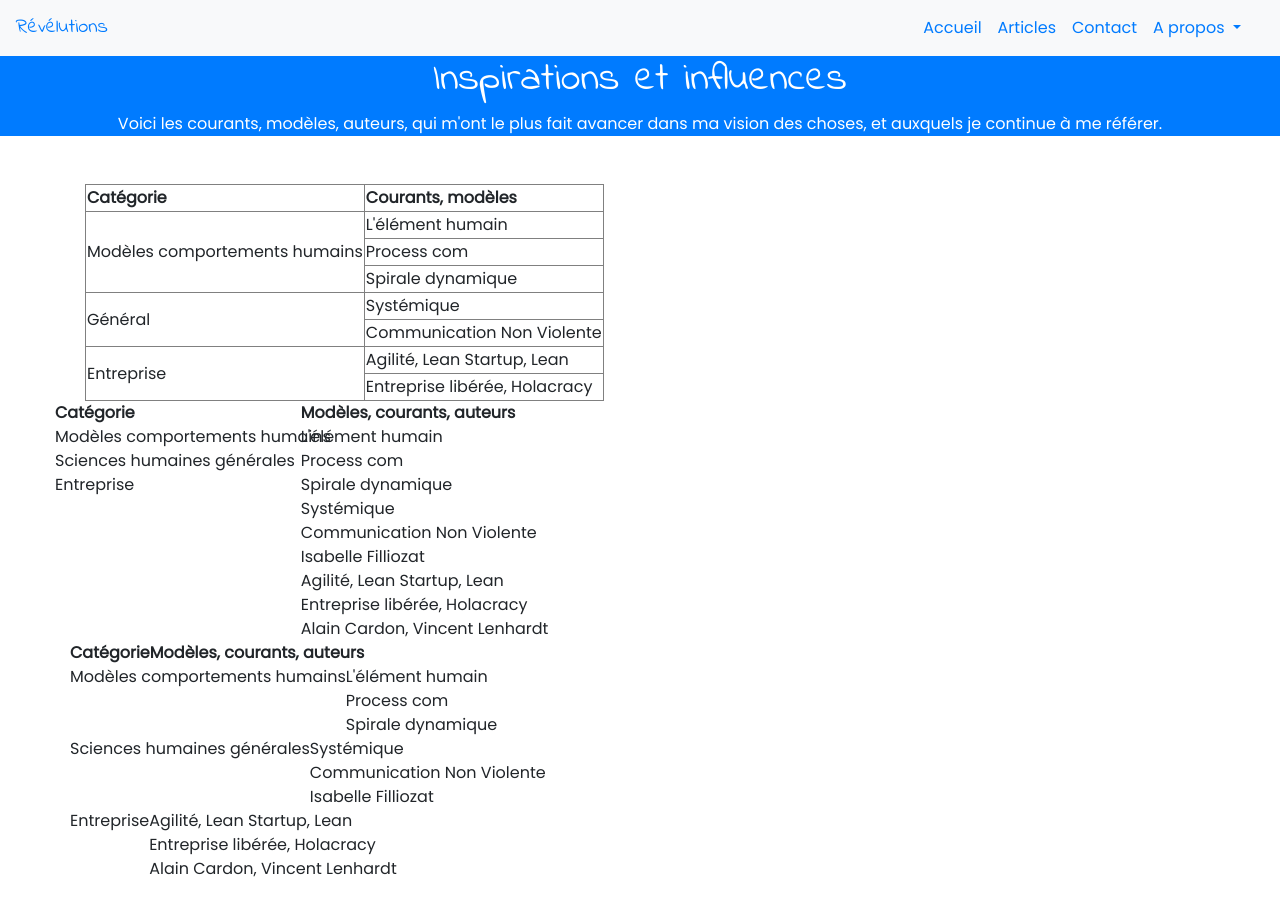
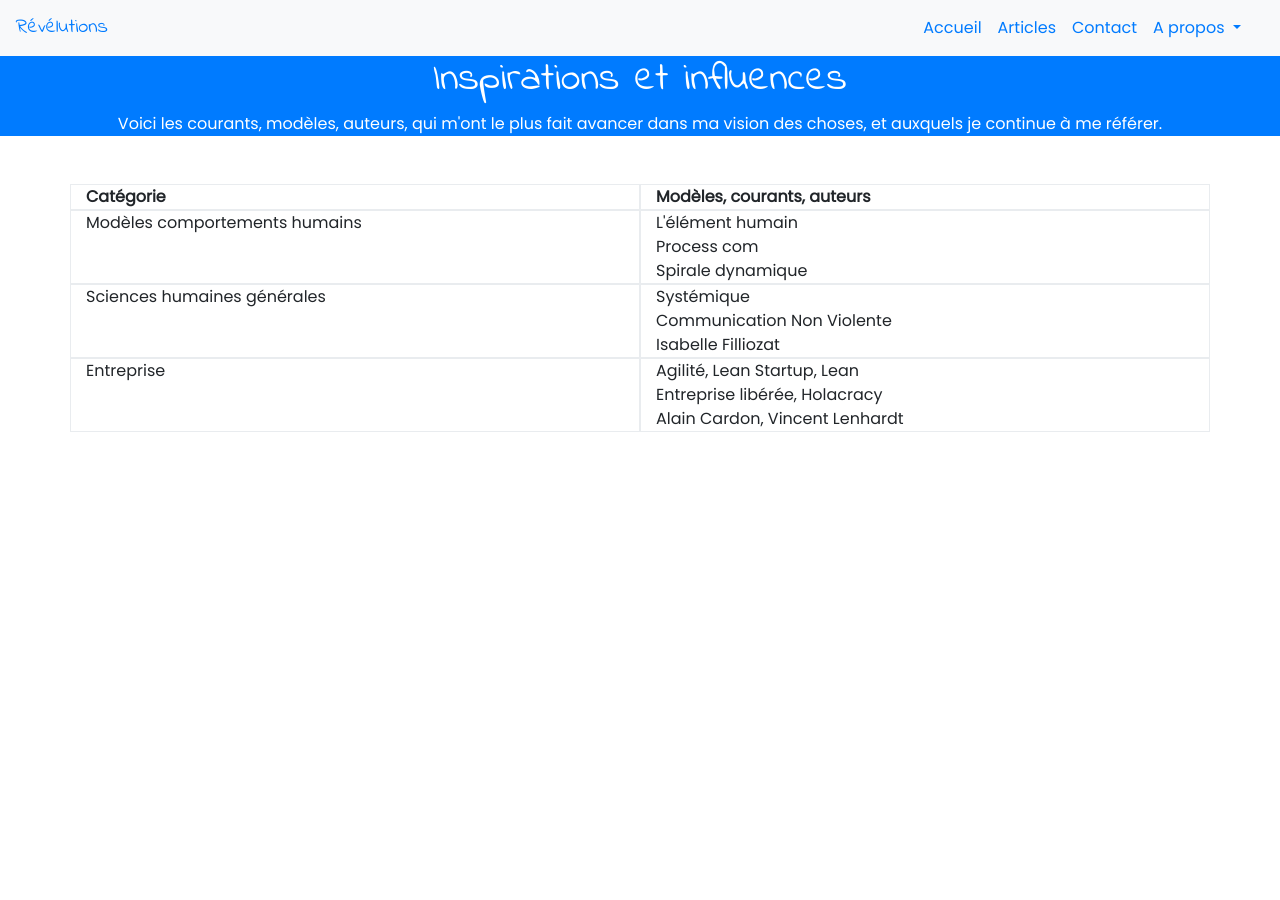
Before and after one commit to OrgaEvolutions/Nathoup.github.io, a Jekyll site: the page built from divers/inspirations.html, in a window 1280 px wide. Built offline with Jekyll 4.4.1, drawn with Linux system fonts in a browser that asks for light colours; nearby versions of some CDN libraries; some web fonts are replaced.

Commit message:
Update inspirations.html

```diff
--- a/divers/inspirations.html
+++ b/divers/inspirations.html
@@ -4,102 +4,21 @@ title: Inspirations et influences
 intro: Voici les courants, modèles, auteurs, qui m'ont le plus fait avancer dans ma vision des choses, et auxquels je continue à me référer.
 ---
 
-
-  <table  border="1px">
-    <tr>
-      <th><b>Catégorie</b></th>
-      <th><b>Courants, modèles</b></th>
-      <!--<th><b>Livres</b></th>-->
-    </tr>
-    <tr>
-      <td rowspan=3>
-        Modèles comportements humains
-      </td>
-      <td>L'élément humain</td>
-      <!--<td>L'élément humain, Will Schutz</td>-->
-    </tr>
-
-    <tr>
-      <td>Process com</td>
-      <!--<td></td>-->
-    </tr>
-
-    <!--<tr>
-      <td>Logique émotionnelle</td>
-      <!--<td>Comment apprivoiser son crocodile, Catherine Aimelet-Perissol</td>-->
-   <!-- </tr>-->
-
-    <tr>
-      <td>Spirale dynamique</td>
-      <!--<td></td>-->
-    </tr>
-
-    <tr>
-      <td rowspan=2>Général</td>
-      <td>Systémique</td>
-      <!--<td>Solution Focus, Géry Derbier
-        <br>La cinquième discipline, Peter Senge</td>-->
-    </tr>
-    <tr>
-      <td>Communication Non Violente</td>
-    </tr>
-
-    <tr>
-      <td rowspan=2>
-        Entreprise
-      </td>
-      <td>Agilité, Lean Startup, Lean</td>
-      <!--<td>Running Lean, Ash Maurya
-        <br>Kanban pour l'IT, Laurent Morisseau
-        <br>The principles of product development flow, Donal G. Reinerstein
-        <br>Lean Analytics, Alistair Croll&Benjamin Yoskovitz
-        <br>Implemeting beyond budgeting, Bjarte Bogsnes
-      </td>-->
-    </tr>
-
-    <tr>
-      <td>Entreprise libérée, Holacracy</td>
-      <!--<td>Reinventing Organizations, Frédéric Laloux</td>-->
-    </tr>
-  </table>
-
 <div class="row">
-  <div class="column-sm-6">
-    <div class="row"><div class="column"><b>Catégorie</b></div></div>
-    {% for categ in site.data.inspirations %}
-      <div class="row"><div class="column">
-          {{categ.categorie}}
-      </div></div>
-    {% endfor %}
-  </div>
-
-  <div class="column-sm-6">
-    <div class="row"><div class="column"><b>Modèles, courants, auteurs</b></div></div>
-    {% for categ in site.data.inspirations %}
-      <div class="row"><div class="column">
-        {% for elem in categ.liste %}
-            {{elem.element}}<br>
-        {% endfor %}
-      </div></div>
-     {% endfor %}
-  </div>
-</div>
-
-<div class="row">
-  <div class="column-sm-6">
+  <div class="col-6 border">
     <b>Catégorie</b>
   </div>
 
-  <div class="column-sm-6">
+  <div class="col-6 border">
     <b>Modèles, courants, auteurs</b>
   </div>
 </div>
 {% for categ in site.data.inspirations %}
   <div class="row">
-    <div class="column-sm-6">
+    <div class="col-6 border">
   {{categ.categorie}}
   </div>
-    <div class="column-sm-6">
+    <div class="col-6 border">
       {% for elem in categ.liste %}
         {{elem.element}}<br>
       {% endfor %}
```
